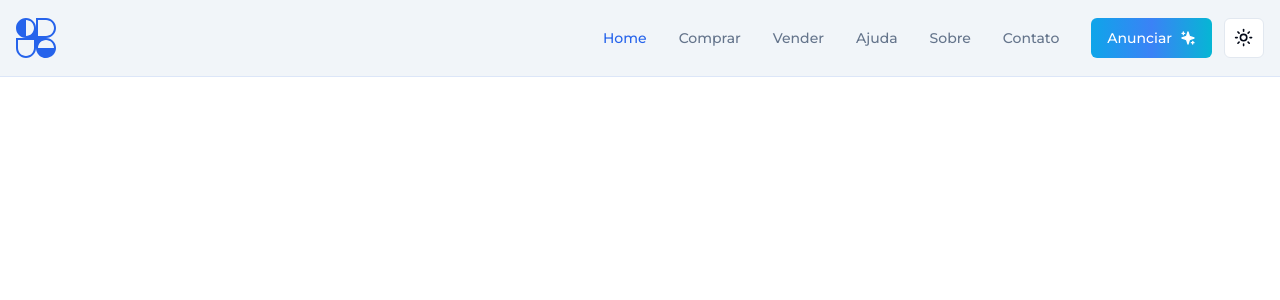
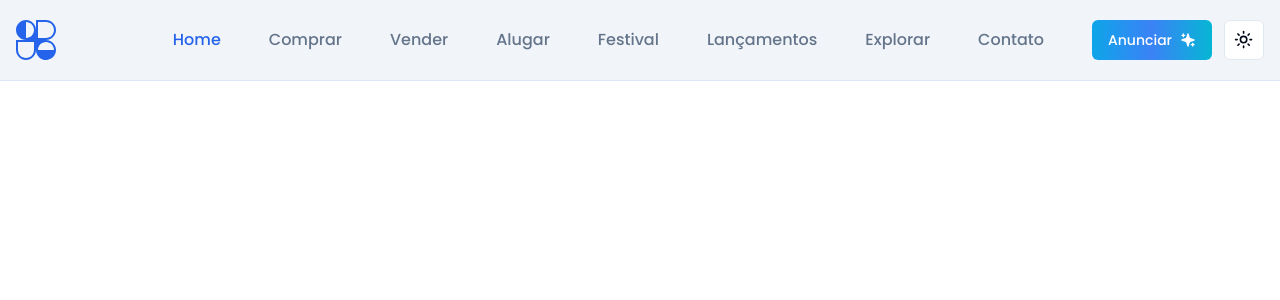
Before and after one commit to geraldobl58/app-house-web, a Next.js app: page / in a window 1280 px wide. Shown: the top 300 px of the page. Built offline with nearby package versions, Linux system fonts and the light colour scheme.

Commit message:
chore: Ajust navigation

```diff
--- a/src/app/layout.tsx
+++ b/src/app/layout.tsx
@@ -1,12 +1,15 @@
 import type { Metadata } from "next";
 
-import { Montserrat } from "next/font/google";
+import { Montserrat, Poppins } from "next/font/google";
 
 import { ThemeProvider } from "@/providers/theme-provider";
 
 import "./globals.css";
 
-const font = Montserrat({ subsets: ["latin"] });
+const font = Poppins({
+  subsets: ["latin"],
+  weight: ["100", "200", "300", "400", "500", "600", "700", "800", "900"],
+});
 
 export const metadata: Metadata = {
   title: "Realty",
--- a/src/components/navigation.tsx
+++ b/src/components/navigation.tsx
@@ -26,12 +26,20 @@ export const Navigation = () => {
       label: "Vender",
     },
     {
-      href: "/help",
-      label: "Ajuda",
+      href: "/rent",
+      label: "Alugar",
     },
     {
-      href: "/about",
-      label: "Sobre",
+      href: "/help",
+      label: "Festival",
+    },
+    {
+      href: "/featured",
+      label: "Lançamentos",
+    },
+    {
+      href: "/explorer",
+      label: "Explorar",
     },
     {
       href: "/contact",
@@ -54,7 +62,7 @@ export const Navigation = () => {
                 group
                 flex
                 p-3
-                mr-2
+                mr-6
                 w-full
                 justify-start
                 font-medium
@@ -69,7 +77,7 @@ export const Navigation = () => {
               )}
             >
               <div className="flex gap-y-2 items-center flex-1">
-                <div className="text-sm">{route.label}</div>
+                <div className="text-base">{route.label}</div>
               </div>
             </div>
           ))}
```
